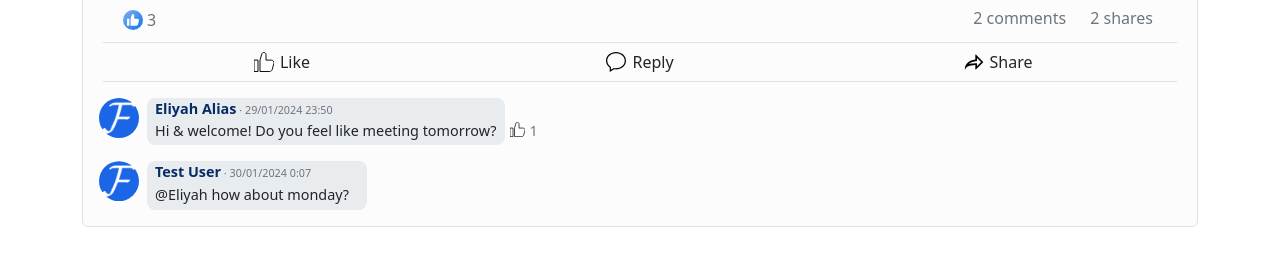
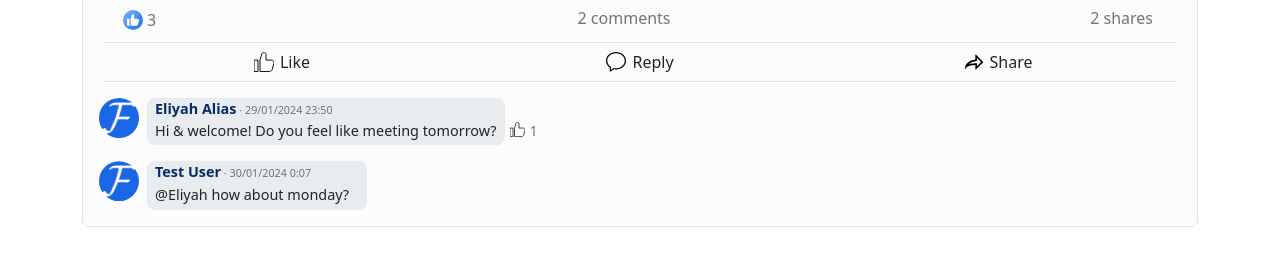
Before and after one commit to AsifMadar/Foobar-BIU-web, a React app: page / in a window 1280 px wide. Shown: the part 211-476 px from the top of the page. Built offline with nearby package versions, Linux system fonts and the light colour scheme.

Commit message:
Correct comments number position

```diff
--- a/src/Post/Post.css
+++ b/src/Post/Post.css
@@ -52,7 +52,7 @@ body.light-theme {
 		color: var(--bs-primary-text-emphasis);
 	}
 
-	.post-time, .shares-count, .likes-count {
+	.post-time, .stats {
 		color: var(--bs-secondary);
 	}
 
--- a/src/Post/Post.js
+++ b/src/Post/Post.js
@@ -79,7 +79,7 @@ function Post({ currentUser, details, updateDetails }) {
             </header>
             <article className="text-start p-3">{details.contents}</article>
             <footer className="border-top container">
-                <div className="row m-2">
+                <div className="stats row m-2">
                     <span className="likes-count col text-start ps-3 tooltip-container">
                         <img
                             className="post-like-icon icon-link m-1"
@@ -95,10 +95,12 @@ function Post({ currentUser, details, updateDetails }) {
                             </span>
                         )}
                     </span>
-                    <span className="shares-count col text-end pe-4 align-middle tooltip-container">
+                    <span className="comments-count col text-middle">
                         <span className="comments-count me-4">
                             {details.comments.length} comments
                         </span>
+                    </span>
+                    <span className="shares-count col text-end pe-4 tooltip-container">
                         {details.shares.length} shares
                         {details.shares.length > 0 && (
                             <span className="tooltip-text rounded p-1">
```
